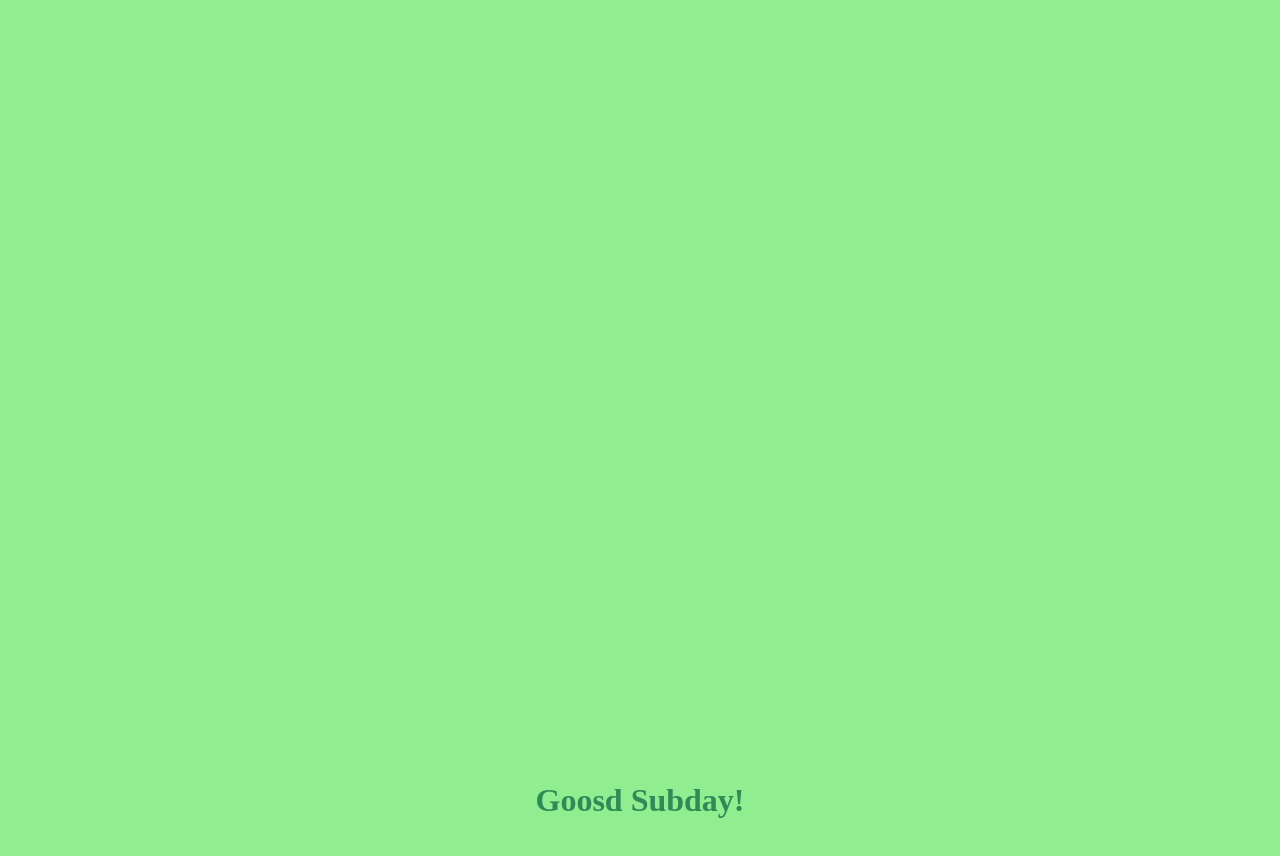
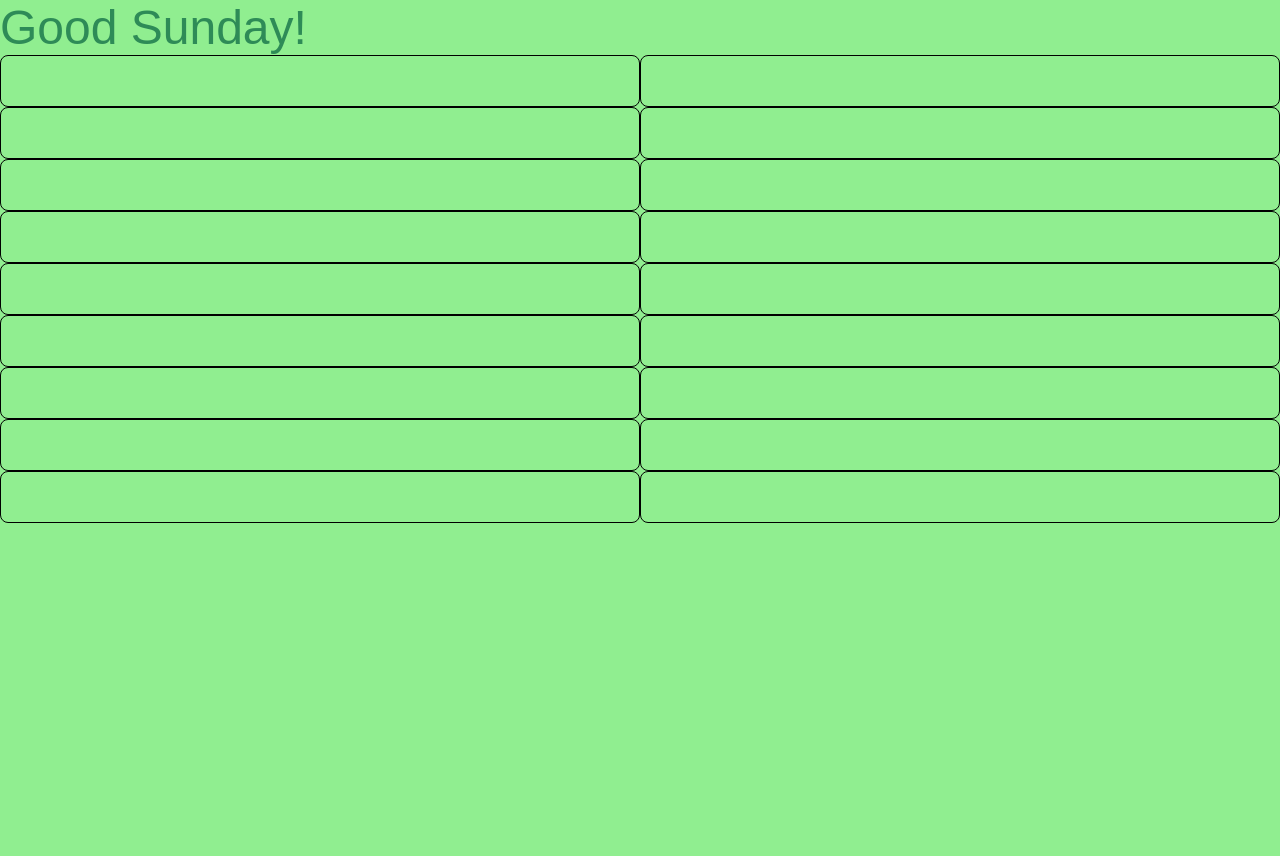
Before and after one commit to PPakhom/less2, a plain HTML site: page index.html in a window 1280 px wide. Shown: the top 856 px of the page. After the commit the page ends 800 px from the top, so only its background shows below. Drawn offline with Linux system fonts and the light colour scheme.

Commit message:
Таблица

```diff
--- a/index.html
+++ b/index.html
@@ -7,6 +7,27 @@
     <link rel="stylesheet" href="style.css">
 </head>
 <body>
-    <h1>Goosd Subday!</h1>
+    <h1>Good Sunday!</h1>
+    <!-- .box>.block.block$*18 -->
+    <div class="box">
+        <div class="block block1"></div>
+        <div class="block block2"></div>
+        <div class="block block3"></div>
+        <div class="block block4"></div>
+        <div class="block block5"></div>
+        <div class="block block6"></div>
+        <div class="block block7"></div>
+        <div class="block block8"></div>
+        <div class="block block9"></div>
+        <div class="block block10"></div>
+        <div class="block block11"></div>
+        <div class="block block12"></div>
+        <div class="block block13"></div>
+        <div class="block block14"></div>
+        <div class="block block15"></div>
+        <div class="block block16"></div>
+        <div class="block block17"></div>
+        <div class="block block18"></div>
+    </div>
 </body>
 </html>
--- a/style.css
+++ b/style.css
@@ -1,12 +1,24 @@
 body {
     margin: 0;
-    display: flex;
-    justify-content: center;
-    align-items: center;
+    /* display: flex; */
+    /* justify-content: center;
+    align-items: center; */
     background-color: lightgreen;
-    height: 200vh;
+    /* height: 100vh; */
 }
 h1 {
     color: seagreen;
     margin: 0;
+    font: 3rem sans-serif;
 }
+.box {
+    display: grid;
+    /* grid-template-columns: 100px 300px auto; */
+    /* grid-template-columns: repeat(2, 1fr); */
+    grid-template-columns: repeat(2, auto);
+}
+.block {
+    border: 1px solid;
+    height: 50px;
+    border-radius: 8px;
+}
```
